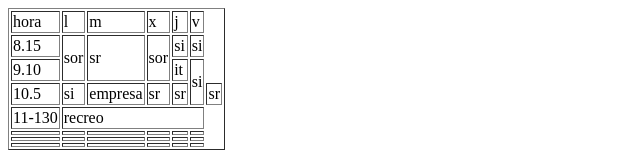
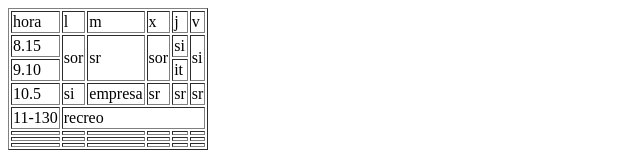
Before and after one commit to jgmartinez37/josegabriel, a plain HTML site: page practicas de html con imagenes/horario.html in a window 1280 px wide. Shown: the top 160 px of the page, without its empty margins (0-640 px from the left). Drawn offline with Linux system fonts and the light colour scheme.

Commit message:
Add files via upload

```diff
--- a/practicas de html con imagenes/horario.html
+++ b/practicas de html con imagenes/horario.html
@@ -23,13 +23,12 @@
             <td rowspan="2">sr</td>
             <td rowspan="2">sor</td>
             <td>si</td>
-            <td>si</td>
+            <td rowspan="2">si</td>
         </tr>
         <tr>
             <td>9.10</td>
             <td>it</td>
-            <td rowspan="2
-            ">si</td>
+
         </tr>
         <tr>
             <td>10.5</td>
```
